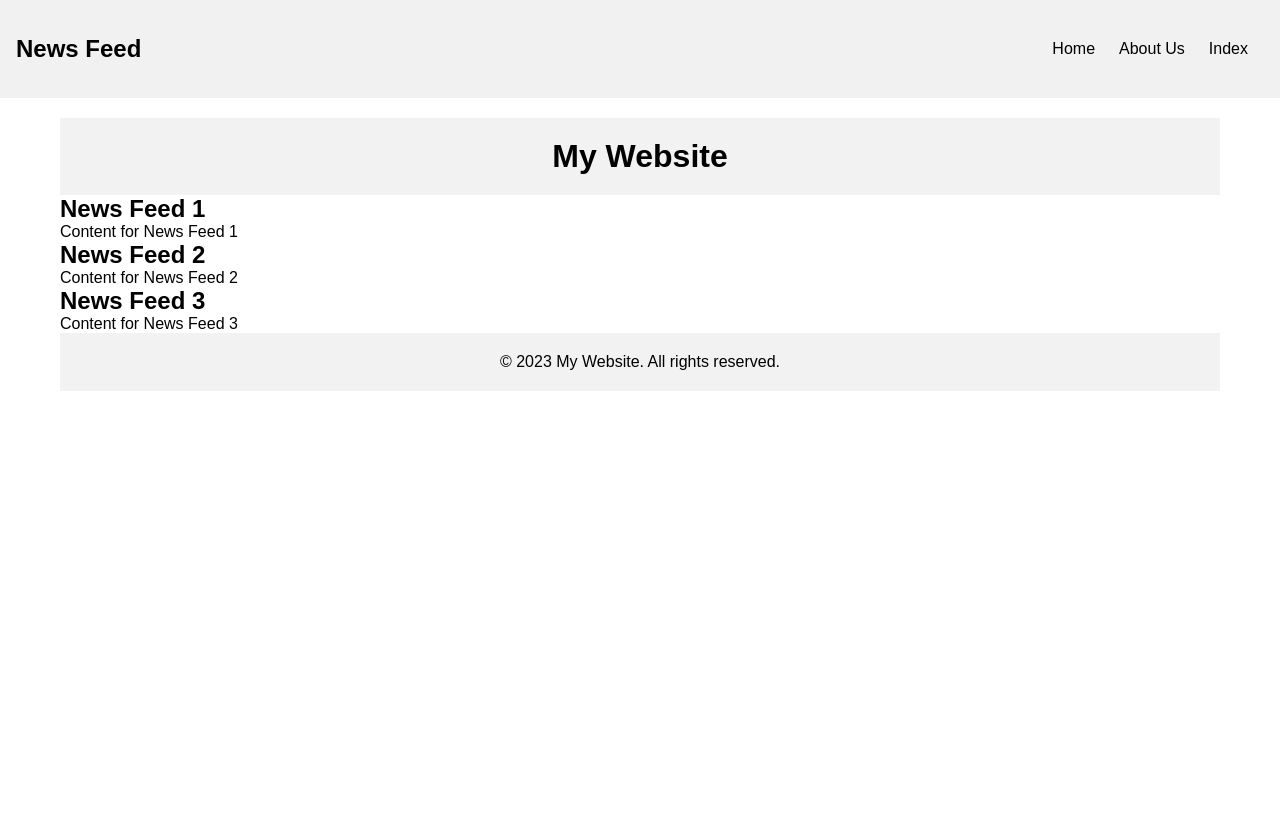
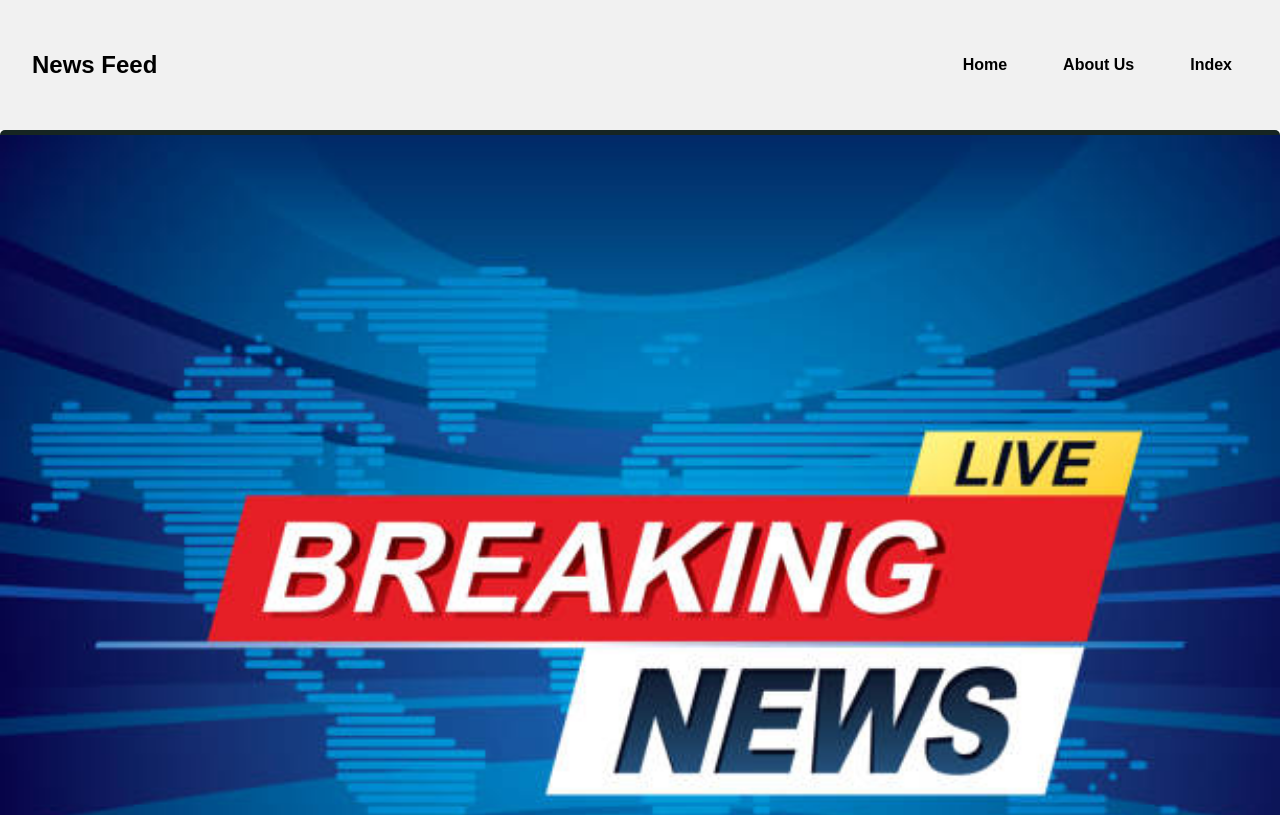
Before and after one commit to jred9501/newsletter, a Next.js app: page /home in a window 1280 px wide. Shown: the top 815 px of the page. Built offline with nearby package versions, Linux system fonts and the light colour scheme.

Commit message:
set up grid for home page

```diff
--- a/components/Layout.js
+++ /dev/null
@@ -1,37 +0,0 @@
-import React from 'react';
-import styles from '../styles/Layout.module.css';
-
-const Layout = ({ children }) => {
-  // Array of news feeds
-  const feeds = [
-    { id: 1, title: 'News Feed 1', content: 'Content for News Feed 1' },
-    { id: 2, title: 'News Feed 2', content: 'Content for News Feed 2' },
-    { id: 3, title: 'News Feed 3', content: 'Content for News Feed 3' },
-  ];
-
-  return (
-    <div className={styles.container}>
-      <header className={styles.header}>
-        {/* Add your header content here */}
-        <h1>My Website</h1>
-      </header>
-
-      <div className={styles.newsFeeds}>
-        {/* Loop through the feeds array */}
-        {feeds.map((feed) => (
-          <div className={styles.newsFeed} key={feed.id}>
-            <h2>{feed.title}</h2>
-            <p>{feed.content}</p>
-          </div>
-        ))}
-      </div>
-
-      <footer className={styles.footer}>
-        {/* Add your footer content here */}
-        <p>&copy; 2023 My Website. All rights reserved.</p>
-      </footer>
-    </div>
-  );
-};
-
-export default Layout;
--- a/pages/home.js
+++ b/pages/home.js
@@ -1,15 +1,26 @@
 import React from "react";
-// import Home from "../components/Home";
-import Layout from '../components/Layout';
+import Image from "next/image";
+import image from "../public/pic.jpg";
 
-function home(){
-    return(
-        <Layout>
-              <h2>Welcome to my website!</h2>
-      <p>This is the home page.</p>
-        </Layout>
+function home() {
+  return (
 
-    )
+    <div className="container">
+    <div className="name-box">
+      <Image src={image} className="header-img img img-responsive" alt="..."  />
+    </div>
+    <div className="main">
+      this is the main content
+    </div>
+    <div id="sidebar">
+
+
+    </div>
+
+    <footer>Footer</footer>
+  </div>
+
+  );
 }
 
 export default home;
--- a/pages/index.js
+++ b/pages/index.js
@@ -1,5 +1,5 @@
 import Head from "next/head";
-import styles from "../styles/Home.module.css";
+
 import Image from "next/image";
 import image from "../public/pic.jpg";
 
--- a/styles/Home.module.css
+++ /dev/null
@@ -1,91 +0,0 @@
-.container {
-  min-height: 100vh;
-  padding: 0 0.5rem;
-  display: flex;
-  flex-direction: column;
-  justify-content: center;
-  align-items: center;
-}
-
-.title a {
-  color: #0070f3;
-  text-decoration: none;
-}
-
-.title a:hover,
-.title a:focus,
-.title a:active {
-  text-decoration: underline;
-}
-
-.title {
-  margin: 0 0 1rem;
-  line-height: 1.15;
-  font-size: 3.6rem;
-}
-
-.title {
-  text-align: center;
-}
-
-.title,
-.description {
-  text-align: center;
-}
-
-
-.description {
-  line-height: 1.5;
-  font-size: 1.5rem;
-}
-
-.grid {
-  display: flex;
-  align-items: center;
-  justify-content: center;
-  flex-wrap: wrap;
-
-  max-width: 800px;
-  margin-top: 3rem;
-}
-
-.card {
-  margin: 1rem;
-  flex-basis: 45%;
-  padding: 1.5rem;
-  text-align: left;
-  color: inherit;
-  text-decoration: none;
-  border: 1px solid #eaeaea;
-  border-radius: 10px;
-  transition: color 0.15s ease, border-color 0.15s ease;
-}
-
-.card:hover,
-.card:focus,
-.card:active {
-  color: #0070f3;
-  border-color: #0070f3;
-}
-
-.card h3 {
-  margin: 0 0 1rem 0;
-  font-size: 1.5rem;
-}
-
-.card p {
-  margin: 0;
-  font-size: 1.25rem;
-  line-height: 1.5;
-}
-
-.logo {
-  height: 1em;
-}
-
-@media (max-width: 600px) {
-  .grid {
-    width: 100%;
-    flex-direction: column;
-  }
-}
--- a/styles/Layout.module.css
+++ /dev/null
@@ -1,23 +0,0 @@
-.container {
-    max-width: 1200px;
-    margin: 0 auto;
-    padding: 20px;
-  }
-
-  .header {
-    background-color: #f2f2f2;
-    padding: 20px;
-    text-align: center;
-  }
-
-  .news-feeds {
-    display: flex;
-    justify-content: space-between;
-    margin-top: 20px;
-  }
-
-  .footer {
-    background-color: #f2f2f2;
-    padding: 20px;
-    text-align: center;
-  }
--- a/styles/globals.css
+++ b/styles/globals.css
@@ -70,6 +70,7 @@ nav {
   flex-direction: column;
   row-gap: 6px;
   cursor: pointer;
+  z-index: ;
 }
 .nav__menu-bar div {
   width: 40px;
@@ -143,9 +144,111 @@ nav {
 
 .header-img {
   width: 100%;
-  height: 100vh;
+  height: auto;
 }
 
 
 
-/* begin bootstrap stuff */
+
+/* Grid stuff */
+
+:root {
+  --main-radius: 5px;
+  --main-padding: 5px;
+}
+
+body {
+  font-family: "Inter", sans-serif;
+}
+
+.container {
+  display: grid;
+  height: 300vh;
+  grid-template-columns: 1fr 1fr 1fr 1fr;
+  grid-template-rows: 0.2fr 1.5fr 1.2fr 0.8fr;
+  grid-template-areas:
+    "nav nav nav nav"
+    "sidebar sidebar main main"
+    "sidebar  sidebar main main"
+    "footer footer footer footer";
+  grid-gap: 0.2rem;
+  font-weight: 800;
+  text-transform: uppercase;
+  font-size: 12px;
+  color: #004d40;
+  text-align: center;
+}
+
+.name-box {
+  background: #162522;
+  height: 152vh;
+  grid-area: nav;
+  border-radius: var(--main-radius);
+  padding-top: var(--main-padding);
+}
+
+.main {
+  background: #84ffff;
+  grid-area: main;
+  border-radius: var(--main-radius);
+  padding-top: var(--main-padding);
+}
+
+#sidebar {
+  background: #18ffff;
+  grid-area: sidebar;
+  border-radius: var(--main-radius);
+  padding-top: var(--main-padding);
+}
+
+#content1 {
+  background: #6fffd2;
+  grid-area: content1;
+  border-radius: var(--main-radius);
+  padding-top: var(--main-padding);
+}
+
+#content2 {
+  background: #64ffda;
+  grid-area: content2;
+  border-radius: var(--main-radius);
+  padding-top: var(--main-padding);
+}
+
+#content3 {
+  background: #73ffba;
+  grid-area: content3;
+  border-radius: var(--main-radius);
+  padding-top: var(--main-padding);
+}
+
+footer {
+  background: #1de9b6;
+  grid-area: footer;
+  border-radius: var(--main-radius);
+  padding-top: var(--main-padding);
+}
+
+a {
+  text-align: center;
+  display: block;
+  font-family: inherit;
+  text-decoration: none;
+  font-weight: bold;
+  margin: 1rem;
+}
+
+@media only screen and (max-width: 550px) {
+  .container {
+    grid-template-columns: 1fr;
+    grid-template-rows: 0.4fr 0.4fr 2.2fr 1.2fr 1.2fr 1.2fr 1fr;
+    grid-template-areas:
+      "nav"
+      "sidebar"
+      "main"
+      "content1"
+      "content2"
+      "content3"
+      "footer";
+  }
+}
```
Also changed, not shown: components/Home.js (deleted, +0 -11 lines).
